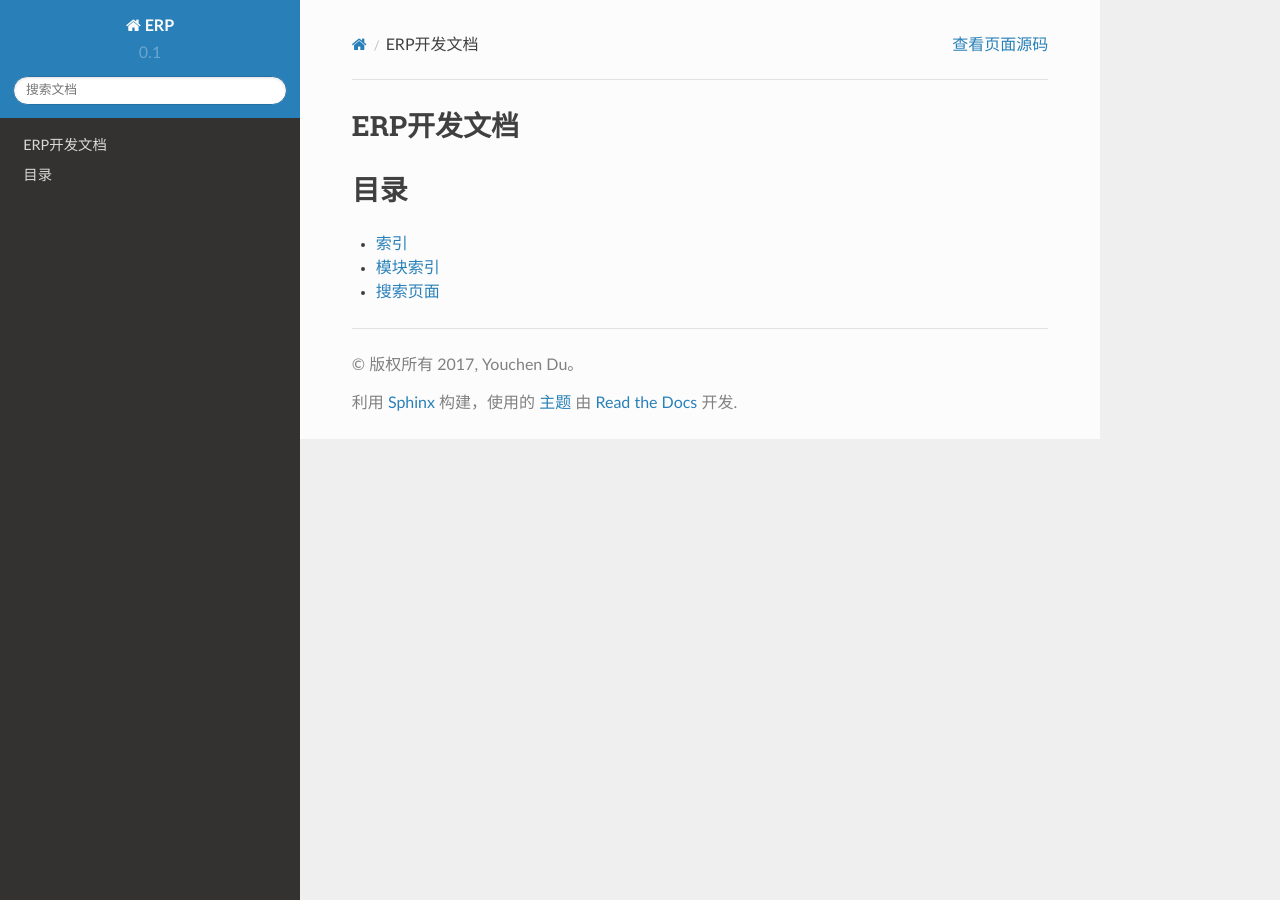
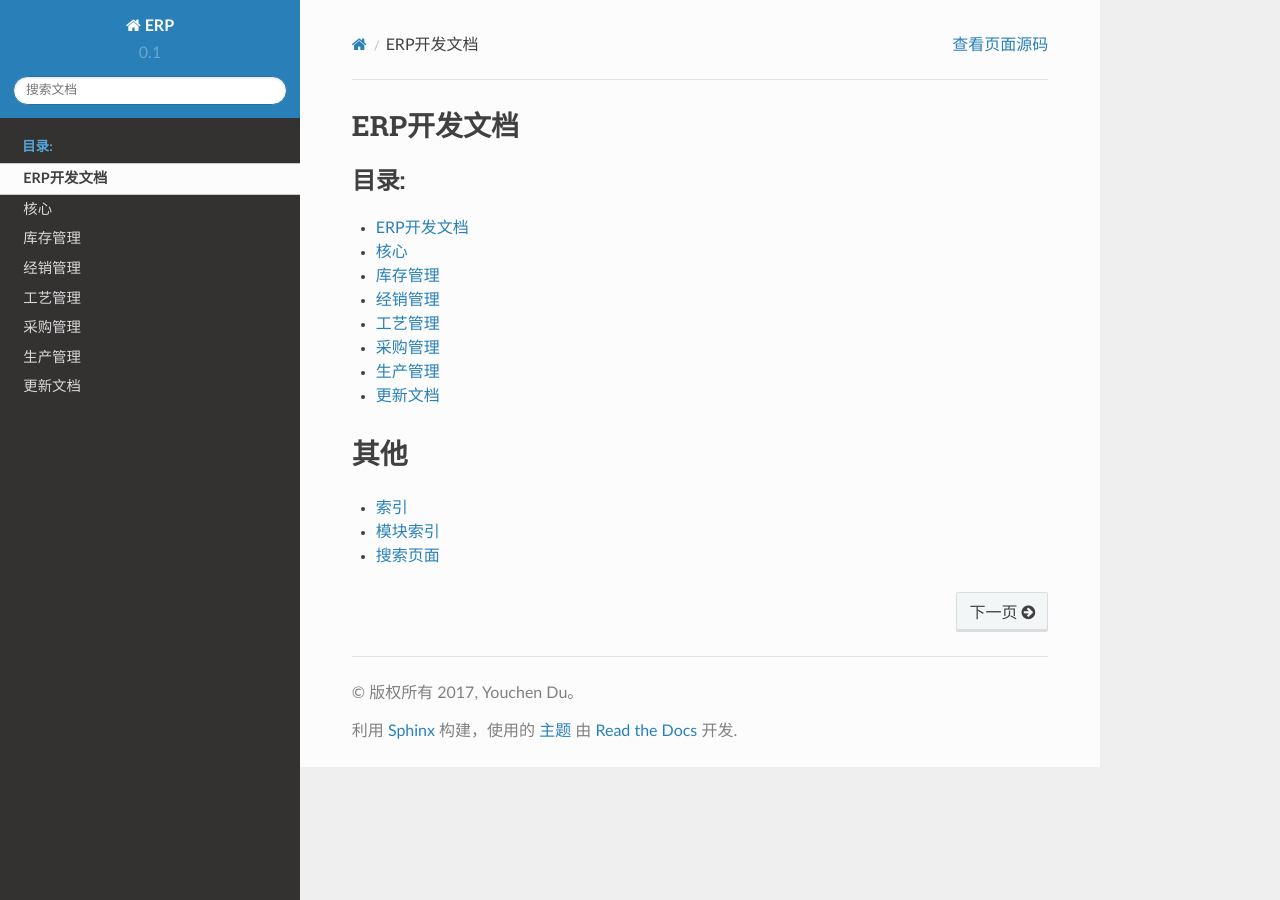
Before and after one commit to DLUT-SIE/ERP, a Sphinx documentation site: the page built from documents/source/index.rst, in a window 1280 px wide. Built offline with Sphinx 7.4.7 and the Read the Docs theme 2.0.0, drawn with Linux system fonts in a browser that asks for light colours.

Commit message:
[update] documents.

```diff
--- /dev/null
+++ b/documents/source/core/index.rst
@@ -0,0 +1,6 @@
+.. core:
+
+核心
+============
+
+内容为空
--- /dev/null
+++ b/documents/source/distribution/index.rst
@@ -0,0 +1,6 @@
+.. distribution_management:
+
+经销管理
+============
+
+内容为空
--- a/documents/source/index.rst
+++ b/documents/source/index.rst
@@ -8,11 +8,21 @@ ERP开发文档
 
 .. toctree::
    :maxdepth: 2
-   :caption: Contents:
+   :glob:
+   :caption: 目录:
+
+   self
+   core/*
+   inventory/*
+   distribution/*
+   process/*
+   procurement/*
+   production/*
+   *
 
 
 
-目录
+其他
 ==================
 
 * :ref:`genindex`
--- /dev/null
+++ b/documents/source/inventory/index.rst
@@ -0,0 +1,6 @@
+.. inventory_management:
+
+库存管理
+============
+
+内容为空
--- /dev/null
+++ b/documents/source/process/index.rst
@@ -0,0 +1,6 @@
+.. process_management:
+
+工艺管理
+============
+
+内容为空
--- /dev/null
+++ b/documents/source/procurement/index.rst
@@ -0,0 +1,6 @@
+.. procurement_management:
+
+采购管理
+============
+
+内容为空
--- /dev/null
+++ b/documents/source/production/index.rst
@@ -0,0 +1,6 @@
+.. production_management:
+
+生产管理
+============
+
+内容为空
--- /dev/null
+++ b/documents/source/updates.rst
@@ -0,0 +1,6 @@
+.. updates:
+
+更新文档
+===============================
+
+暂无内容
```
